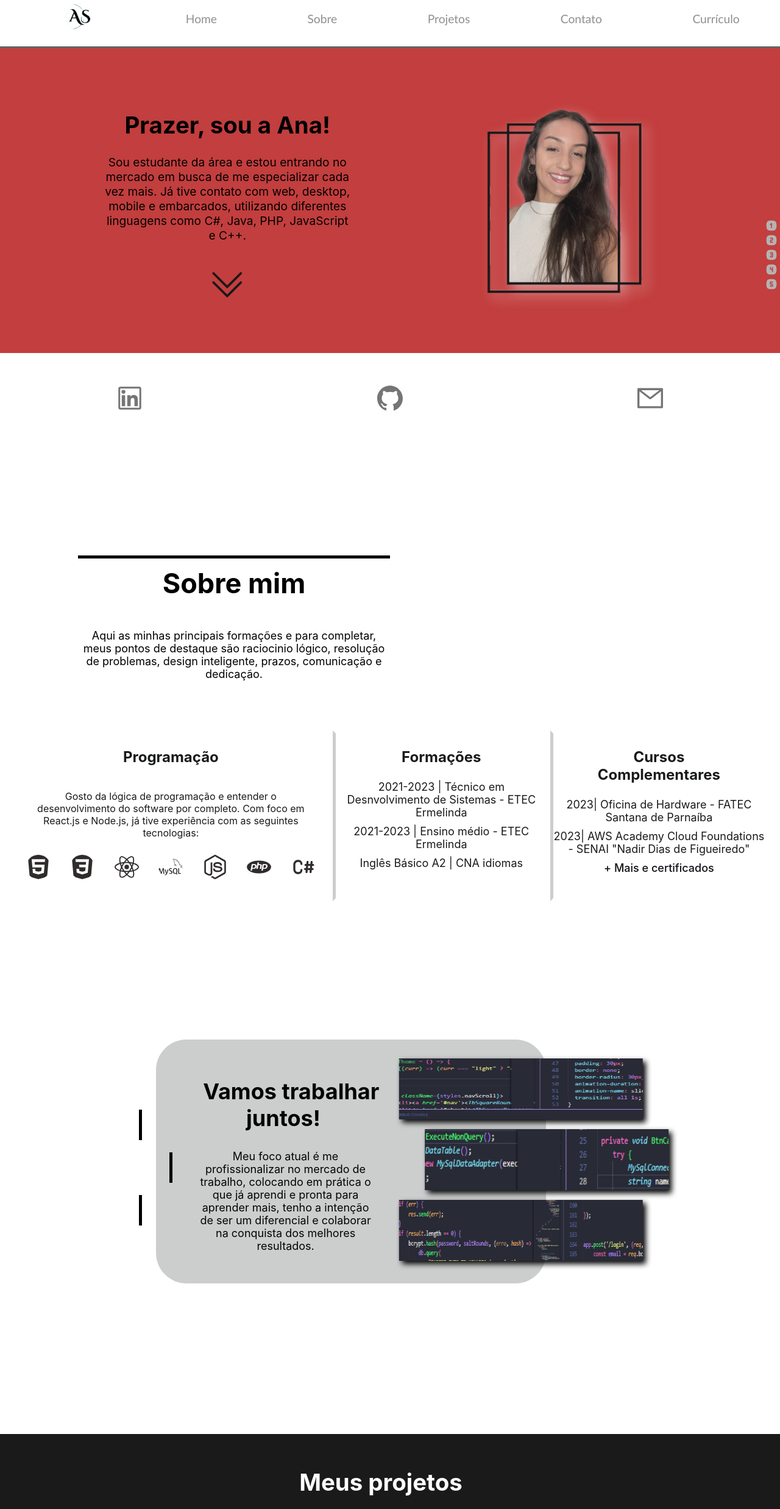
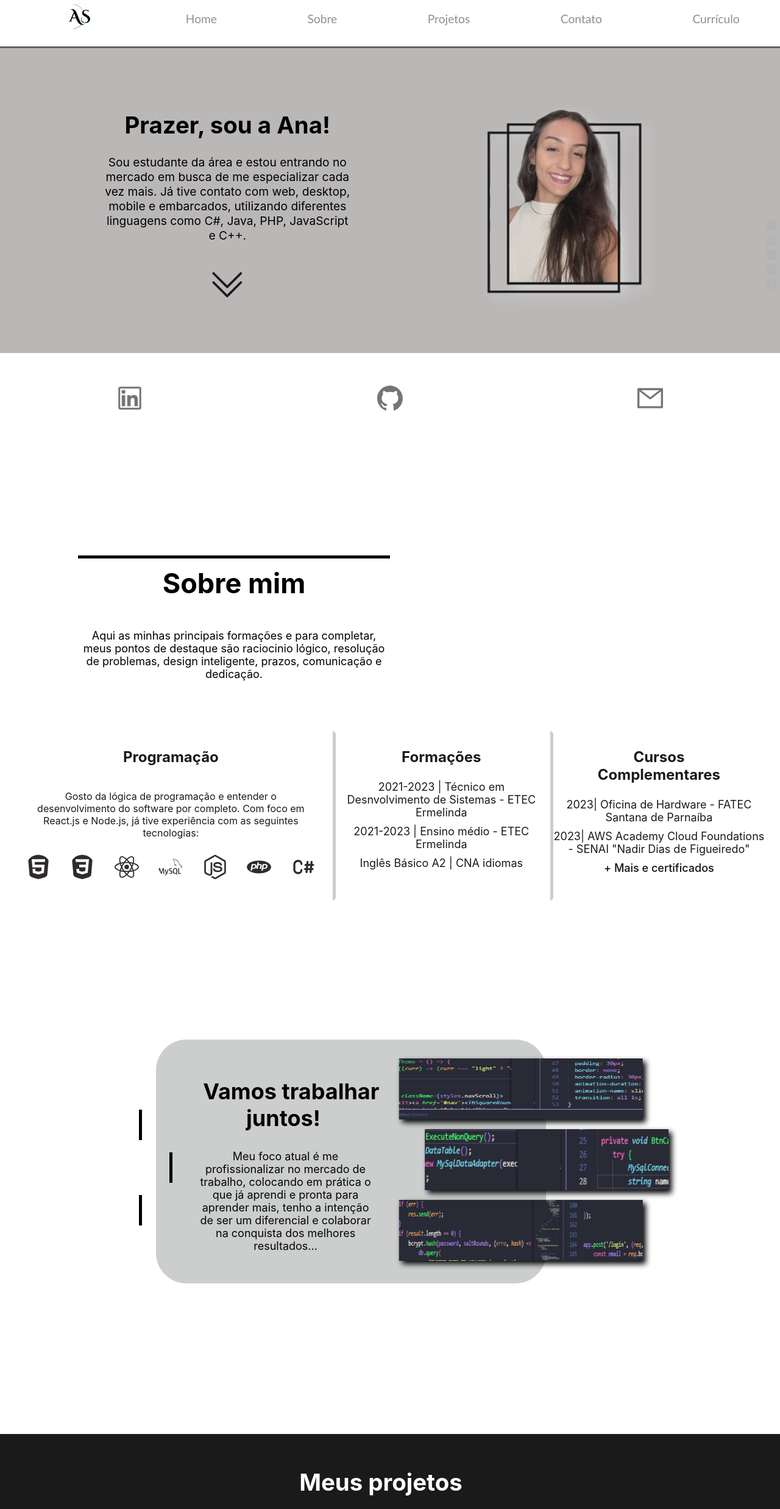
Before and after one commit to anaclaraw/portfolio-anaclaramw, a React (Create React App) app: page / in a window 1280 px wide. Shown: the top 2475 px of the page at 61% size. Built offline with nearby package versions, Linux system fonts and the light colour scheme.

Commit message:
Alterando cores - Ana Clara

```diff
--- a/src/pages/Home/Home.js
+++ b/src/pages/Home/Home.js
@@ -62,7 +62,7 @@ function Home() {
                     <h2> &nbsp;&nbsp; Vamos trabalhar juntos!</h2>
                     <p>
                         Meu foco atual é me profissionalizar no mercado de trabalho, colocando em prática o que já aprendi e pronta para aprender mais,
-                        tenho a intenção de ser um diferencial e colaborar na conquista dos melhores resultados.
+                        tenho a intenção de ser um diferencial e colaborar na conquista dos melhores resultados...
                     </p>
                 </div>
                 <div className={styles.img_projects}>
--- a/src/styles/Sobre.module.css
+++ b/src/styles/Sobre.module.css
@@ -9,7 +9,7 @@ body {
 
 
 .container {
-  background-color: rgb(195, 62, 62);
+  background-color: rgb(186, 183, 183);
   width: 100%;
   min-height: 500px;
   display: flex;
```
